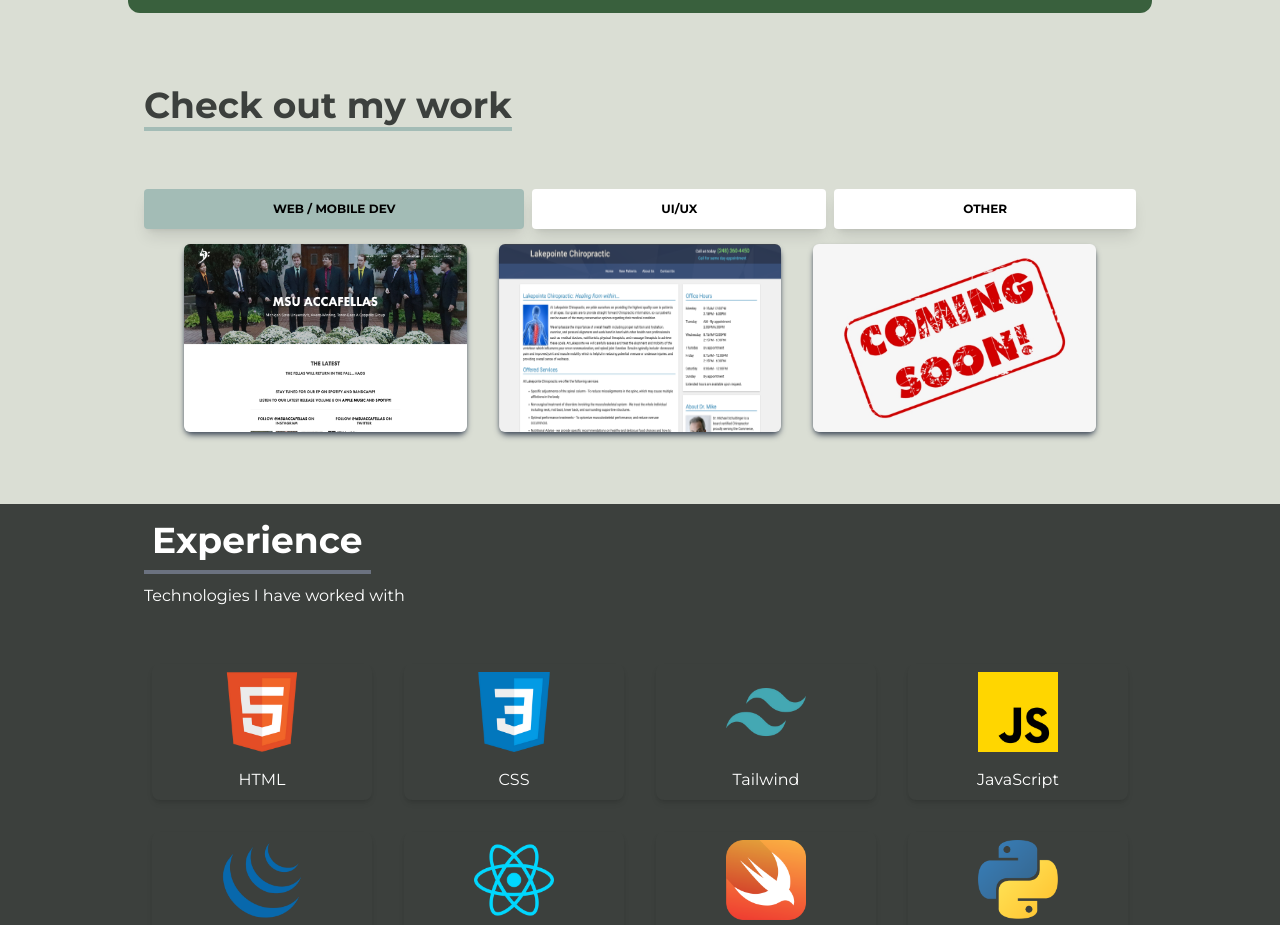
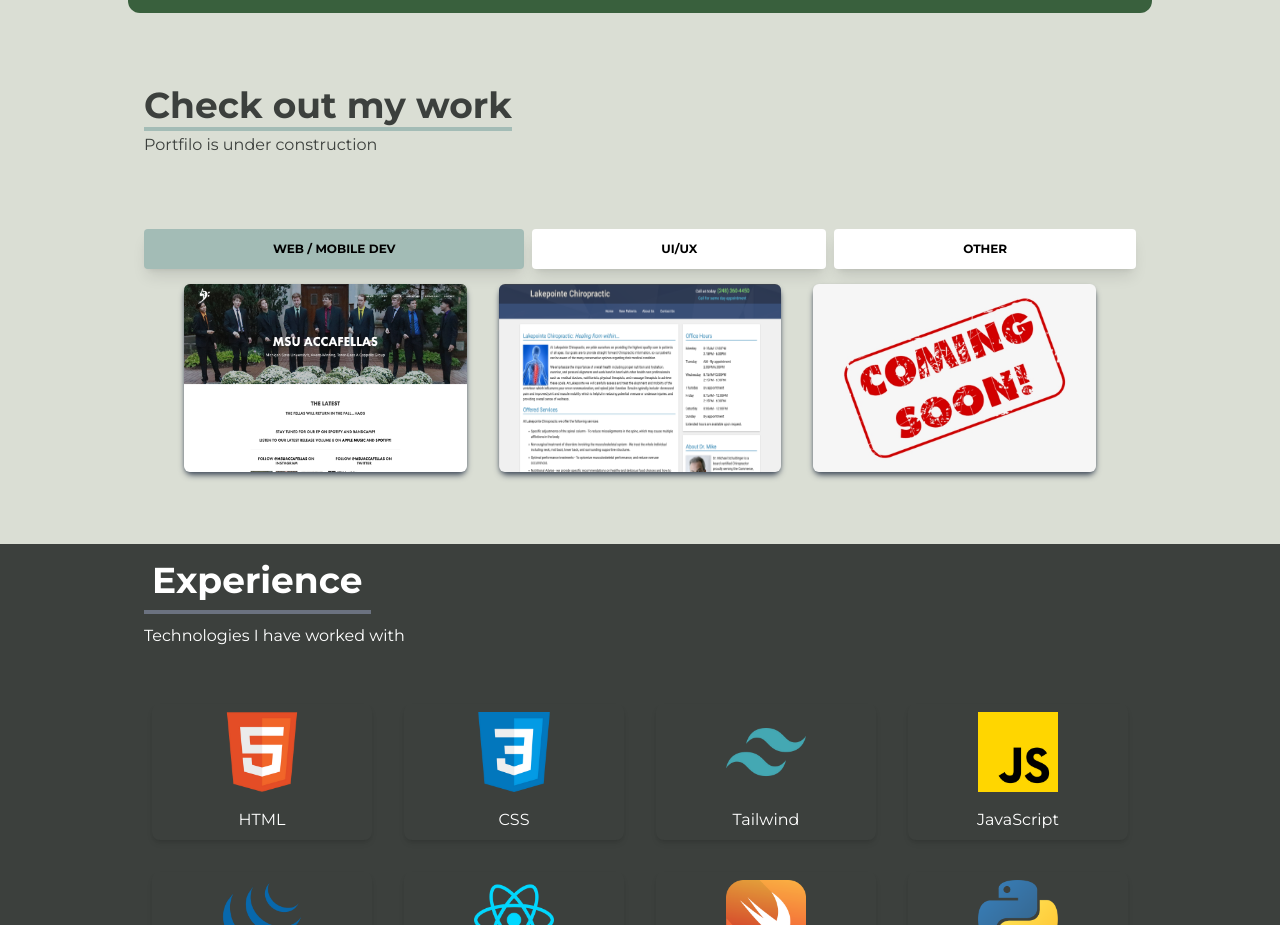
Before and after one commit to mitchellschul/portfolio, a React (Create React App) app: page / in a window 1280 px wide. Shown: the part 955-1880 px from the top of the page. Built offline with nearby package versions, Linux system fonts and the light colour scheme.

Commit message:
github links

```diff
--- a/src/App.js
+++ b/src/App.js
@@ -25,9 +25,10 @@ function App() {
 
   return (
     <div>
-
+      {/* <PardonTheDust className='z-0' /> */}
       <Progress />
       <NavBar />
+
       {/* <BottomNav /> */}
       <Home />
       <About />
--- a/src/components/PardonTheDust.jsx
+++ b/src/components/PardonTheDust.jsx
@@ -2,7 +2,7 @@ import React from 'react'
 
 const PardonTheDust = () => {
   return (
-    <div className="fixed ml-[35%] top-3 text-browngray">Pardon The Dust - Site Still Under Construction :)</div>
+    <div className="fixed ml-[35%] top-3 z-0 text-browngray">Pardon The Dust - Site Still Under Construction :)</div>
   )
 }
 
--- a/src/components/PortfolioTabs.jsx
+++ b/src/components/PortfolioTabs.jsx
@@ -49,7 +49,7 @@ const PortfolioTabs = () => {
                 <div className="max-w-screen-lg p-4 mx-auto flex flex-col justify-center w-full h-full">
                     <div className="pb-8 text-browngray">
                         <p className="text-4xl font-bold inline border-b-4 border-olive">Check out my work</p>
-                        {/* <p className="py-6">Check out my work</p> */}
+                        <p className="py-2">Portfilo is under construction</p>
                     </div>
                     <div className="flex flex-wrap align-center pt-8">
                         <div className="w-full">
@@ -89,7 +89,9 @@ const PortfolioTabs = () => {
                                         {
                                             tab.projects.map((project, index) => (
                                                 <div key={index} to='/aboutProject' className="shadow-md shadow-gray-600 rounded-lg ">
-                                                    <img src={project} alt="yagga" className="rounded-md duration-200 w-full h-full hover:scale-105 " />
+                                                    <a href="https://github.com/mitchellschul/projectRundown" target="_blank" rel="noopener noreferrer">
+                                                        <img src={project} alt="yagga" className="rounded-md duration-200 w-full h-full hover:scale-105 " />
+                                                    </a>
                                                 </div>
                                             ))
                                         }
```
